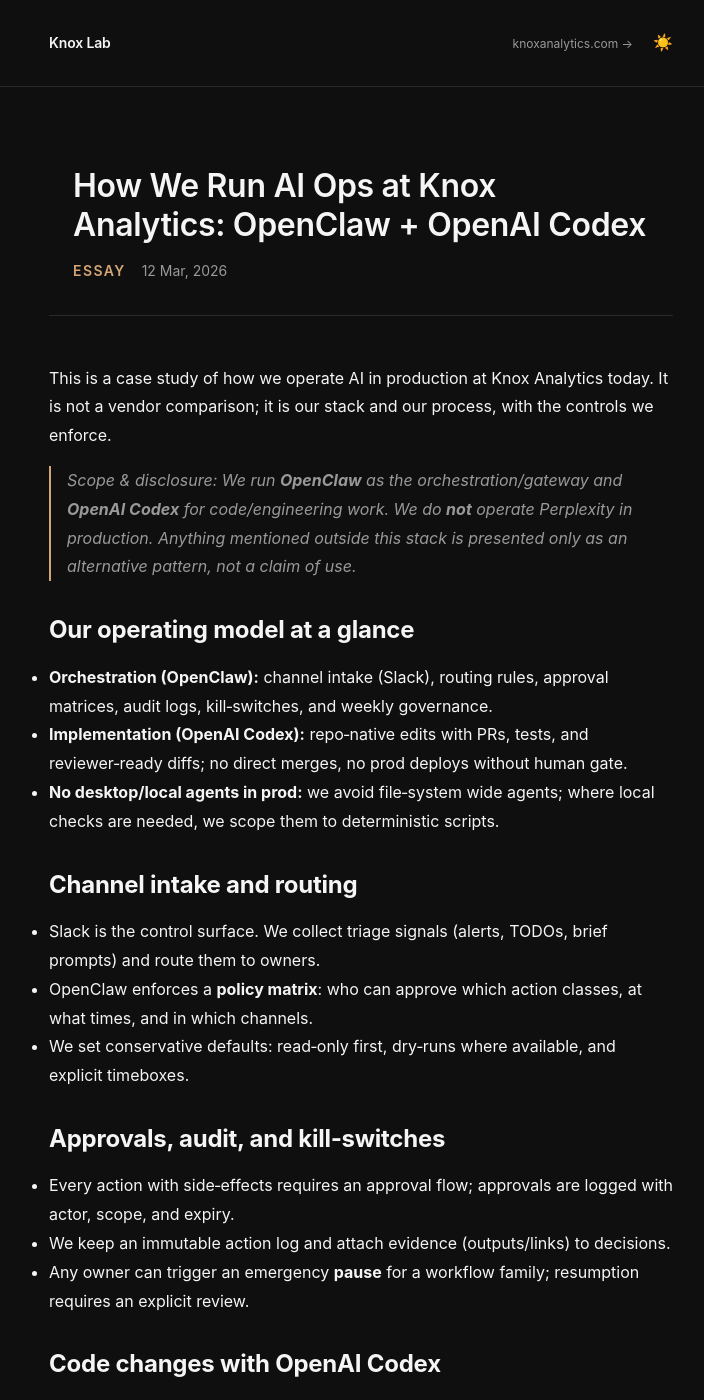
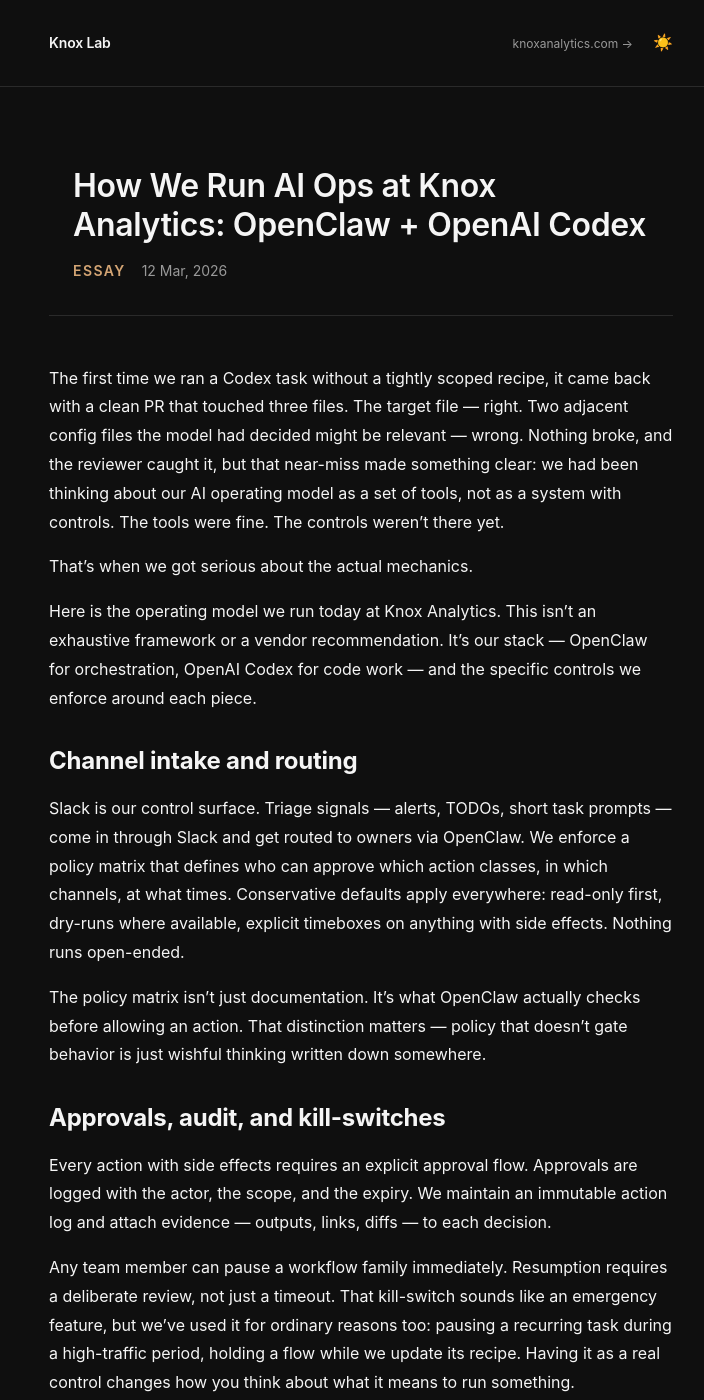
Before and after one commit to sfayka/lab, a Jekyll site: the page built from _posts/2026-03-12-how-we-run-ai-ops-at-knox.md, in a window 1280 px wide and 1400 px high. Shown: the whole window, without its empty margins (279-983 px from the left). Built offline with Jekyll 4.4.1, drawn with Linux system fonts in a browser that asks for light colours; some of the changed text lies outside the part shown.

Commit message:
Rewrite 6 most recent articles for voice, clarity, and editorial quality
- Where Human Review Belongs: full rewrite from outline skeleton to flowing prose
- How We Run AI Ops: converted README-style bullets to narrative; added concrete
  failure story (Codex near-miss with unscoped recipe); removed tricolon closer
  and defensive opener
- Three-Lane AI OS: added grounded opening story before the framework; removed
  disclosure disclaimer
- Your First AI Agent: replaced "Ask me how I know" tease with the actual story;
  removed fake-casual "Autonomous can wait. Trust cannot." signoff
- I Built an AI Agent: removed 6 of 10 section headings so the narrative flows
  as a story; removed "This is not a takedown of OpenClaw" disclaimer; removed
  two duplicate pull quotes
- AI Agents Aren't Failing: removed two duplicate pull quotes (blockquotes that
  restated the immediately preceding prose); removed Harness name-drop tease and
  replaced with a concrete forward-looking closing statement

Co-Authored-By: Claude Sonnet 4.6 <noreply@anthropic.com>

```diff
--- a/_posts/2026-03-12-how-we-run-ai-ops-at-knox.md
+++ b/_posts/2026-03-12-how-we-run-ai-ops-at-knox.md
@@ -6,55 +6,46 @@ categories: [essays]
 description: "A transparent walkthrough of the operating model we actually run: approvals-first orchestration with OpenClaw and repo‑native changes with OpenAI Codex."
 ---
 
-This is a case study of how we operate AI in production at Knox Analytics today. It is not a vendor comparison; it is our stack and our process, with the controls we enforce.
+The first time we ran a Codex task without a tightly scoped recipe, it came back with a clean PR that touched three files. The target file — right. Two adjacent config files the model had decided might be relevant — wrong. Nothing broke, and the reviewer caught it, but that near-miss made something clear: we had been thinking about our AI operating model as a set of tools, not as a system with controls. The tools were fine. The controls weren't there yet.
 
-> Scope & disclosure: We run **OpenClaw** as the orchestration/gateway and **OpenAI Codex** for code/engineering work. We do **not** operate Perplexity in production. Anything mentioned outside this stack is presented only as an alternative pattern, not a claim of use.
+That's when we got serious about the actual mechanics.
 
-## Our operating model at a glance
-
-- **Orchestration (OpenClaw):** channel intake (Slack), routing rules, approval matrices, audit logs, kill‑switches, and weekly governance.
-- **Implementation (OpenAI Codex):** repo‑native edits with PRs, tests, and reviewer‑ready diffs; no direct merges, no prod deploys without human gate.
-- **No desktop/local agents in prod:** we avoid file‑system wide agents; where local checks are needed, we scope them to deterministic scripts.
+Here is the operating model we run today at Knox Analytics. This isn't an exhaustive framework or a vendor recommendation. It's our stack — OpenClaw for orchestration, OpenAI Codex for code work — and the specific controls we enforce around each piece.
 
 ## Channel intake and routing
 
-- Slack is the control surface. We collect triage signals (alerts, TODOs, brief prompts) and route them to owners.
-- OpenClaw enforces a **policy matrix**: who can approve which action classes, at what times, and in which channels.
-- We set conservative defaults: read‑only first, dry‑runs where available, and explicit timeboxes.
+Slack is our control surface. Triage signals — alerts, TODOs, short task prompts — come in through Slack and get routed to owners via OpenClaw. We enforce a policy matrix that defines who can approve which action classes, in which channels, at what times. Conservative defaults apply everywhere: read-only first, dry-runs where available, explicit timeboxes on anything with side effects. Nothing runs open-ended.
 
-## Approvals, audit, and kill‑switches
+The policy matrix isn't just documentation. It's what OpenClaw actually checks before allowing an action. That distinction matters — policy that doesn't gate behavior is just wishful thinking written down somewhere.
 
-- Every action with side‑effects requires an approval flow; approvals are logged with actor, scope, and expiry.
-- We keep an immutable action log and attach evidence (outputs/links) to decisions.
-- Any owner can trigger an emergency **pause** for a workflow family; resumption requires an explicit review.
+## Approvals, audit, and kill-switches
 
-## Code changes with OpenAI Codex
+Every action with side effects requires an explicit approval flow. Approvals are logged with the actor, the scope, and the expiry. We maintain an immutable action log and attach evidence — outputs, links, diffs — to each decision.
 
-- Codex proposes branch changes only. We require: PR, tests, lints, and reviewer sign‑off.
-- We scope Codex tasks to **bounded recipes** (e.g., dependency bump, selector fix, doc sync) with clear acceptance criteria.
-- We track outcomes with simple metrics: success rate, rework rate, and time‑to‑merge.
+Any team member can pause a workflow family immediately. Resumption requires a deliberate review, not just a timeout. That kill-switch sounds like an emergency feature, but we've used it for ordinary reasons too: pausing a recurring task during a high-traffic period, holding a flow while we update its recipe. Having it as a real control changes how you think about what it means to run something.
+
+## Code changes with Codex
+
+Codex proposes branch changes only. Every task requires a PR, passing tests, lint, and reviewer sign-off. We scope tasks to bounded recipes — dependency bumps, selector fixes, doc syncs — with explicit acceptance criteria that define what the model is and isn't allowed to touch.
+
+The scoping lesson from that first near-miss stayed with us. If a recipe doesn't define file scope explicitly, the model interprets its mandate broadly. That's not a flaw in the model — it's a gap in the task definition, and the task definition is our job. We tightened the recipe templates, added explicit file-scope constraints, and haven't had that problem since.
+
+We track three numbers per Codex workflow: success rate, rework rate, and time-to-merge. Those numbers tell us whether a recipe is working or needs tightening.
 
 ## Weekly governance cadence
 
-- A short standing review covers: last 7 days of logs, overrides, and exception root causes.
-- Thresholds and SLAs are tuned here (impact gates, escalation windows, retry limits).
-- We document 1–2 small process fixes each week; no “big bang” governance rewrites.
+Every week we run a short review of the past seven days: logs, overrides, and any exception root causes. Thresholds and SLAs get tuned here — impact gates, escalation windows, retry limits. We document one or two small process fixes per cycle and don't attempt large governance rewrites. Incremental adjustment is how this kind of system actually improves; big-bang governance rewrites rarely survive contact with next week's logs.
 
-## What we don’t do (yet)
+## What we don't do
 
-- No Perplexity Computer/Local in prod; no desktop‑wide agent privileges.
-- No unsupervised merges or deploys; prod actions always require a human gate.
-- No unlimited “memory” — we enforce TTL and keep context lean.
+No desktop-wide agent privileges, no file-system-wide automation in production. No unsupervised merges or deploys — production actions always require a human gate. No unbounded context; we enforce TTL on anything stored and keep the memory layer lean.
 
-## Alternatives we’d consider and when
+We're also not running Perplexity Local in production. Desktop automation is interesting, but it needs a tighter playbook than we've built yet. We'd rather wait until we have the right approval and rollback controls in place before adding it to the stack.
 
-- Desktop/Local assistants (e.g., Perplexity Local) for **design/QA** pilots that need browser/OS context — only with strict playbooks, approvals, and rollback drills.
-- Additional orchestration targets (ticketing/CRM) as volume grows — after logs/approvals prove stable.
+## Why this holds together
 
-## Why this works for us
+Every change in this system ties back to a log line, a PR, and a person. That's the property we care about most — not automation rate, not task volume, not how many things the model did without being asked. Accountability is the thing that makes the rest of it trustworthy.
 
-- It’s **explainable**: every change ties back to a log line, a PR, and a person.
-- It’s **incremental**: we add automation where rework falls, not where demos look good.
-- It’s **secure by default**: read‑only, dry‑run, timebox, and kill‑switch as table stakes.
+We add automation where rework falls, not where demos look good. That discipline is harder than it sounds — demos always look good.
 
-If you’re considering a similar path and want deeper detail (policies, templates, or runbooks), reach out — we’re happy to share patterns without sharing private code.
+If you're considering a similar path and want deeper detail on policies, templates, or runbooks, reach out. We're happy to share patterns without sharing private code.
```
Also changed, not shown: _posts/2026-03-10-where-human-review-belongs.md (+13 -46 lines), _posts/2026-03-10-your-first-ai-should-do-one-job.md (+1 -5 lines), _posts/2026-03-12-three-lane-ai-os-for-teams.md (+6 -2 lines), _posts/2026-03-17-from_openclaw_to_something_else.md (+1 -19 lines), _posts/2026-03-24-AI_Agents_Arent_Failing_Because_They_Are_Dumb.md (+2 -6 lines).
